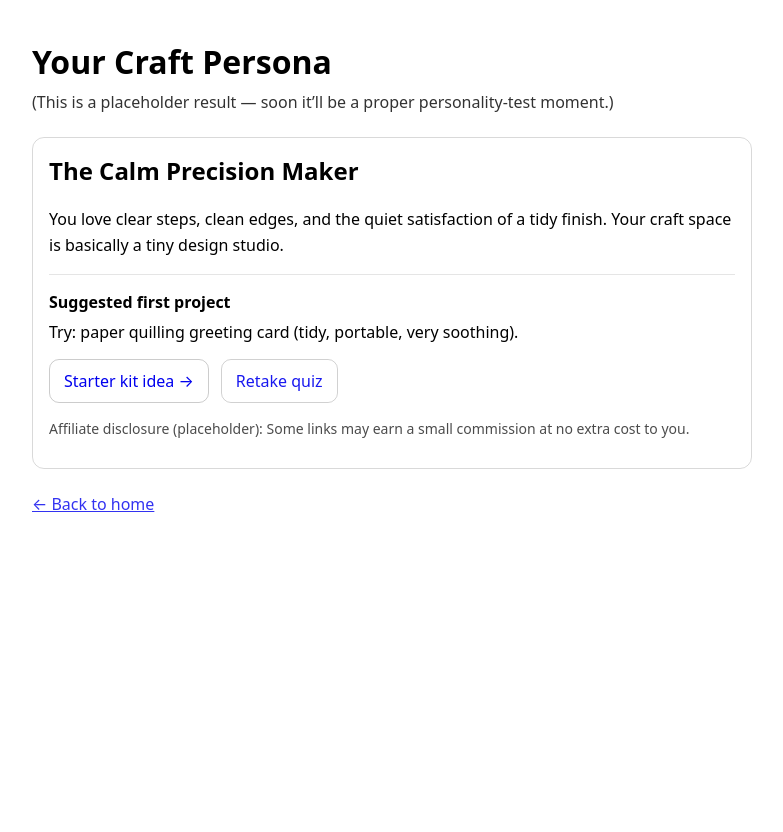
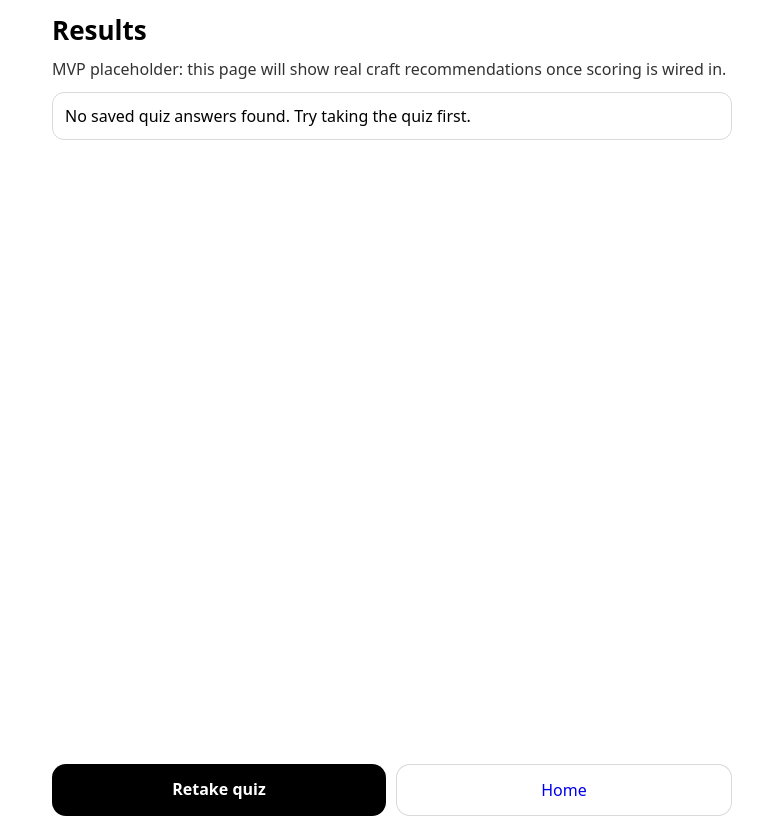
Before and after one commit to BParsons-Scope/CraftFinder, a Next.js app: page /result in a window 1280 px wide. Shown: the whole page, without its empty margins (248-1031 px from the left). Before the commit the page ends 800 px from the top, so only its background shows below. Built offline with nearby package versions, Linux system fonts and the light colour scheme.

Commit message:
Update page.tsx

```diff
--- a/app/result/page.tsx
+++ b/app/result/page.tsx
@@ -1,104 +1,113 @@
 // app/result/page.tsx
+"use client";
+
 import Link from "next/link";
+import { useEffect, useState } from "react";
 
-type SearchParams = {
-  answer?: string;
+type StoredPayload = {
+  responses: Record<string, string[]>;
 };
 
-function getResult(answer: string | undefined) {
-  const isMessy = answer === "messy";
+export default function ResultPage() {
+  const [payload, setPayload] = useState<StoredPayload | null>(null);
+  const [error, setError] = useState<string | null>(null);
 
-  if (isMessy) {
-    return {
-      personaName: "The Joyful Chaos Crafter",
-      blurb:
-        "You’re happiest when you can dive in, experiment, and let the materials do their thing. Perfection is optional; curiosity is mandatory.",
-      project: "Try: air-dry clay trinket dish (fast, satisfying, mildly chaotic).",
-      affiliateLabel: "Starter kit idea",
-      affiliateUrl: "#", // replace later with an affiliate link
-    };
+  useEffect(() => {
+    try {
+      const raw = sessionStorage.getItem("craftfinder_responses_v1");
+      if (!raw) {
+        setPayload(null);
+        return;
       }
+      const parsed = JSON.parse(raw) as { responses?: Record<string, string[]> };
+      setPayload({ responses: parsed.responses ?? {} });
+    } catch (e) {
+      setError("Couldn’t read your quiz answers (storage was malformed).");
+    }
+  }, []);
 
-  return {
-    personaName: "The Calm Precision Maker",
-    blurb:
-      "You love clear steps, clean edges, and the quiet satisfaction of a tidy finish. Your craft space is basically a tiny design studio.",
-    project: "Try: paper quilling greeting card (tidy, portable, very soothing).",
-    affiliateLabel: "Starter kit idea",
-    affiliateUrl: "#", // replace later with an affiliate link
-  };
-}
-
-export default function ResultPage({ searchParams }: { searchParams: SearchParams }) {
-  const { personaName, blurb, project, affiliateLabel, affiliateUrl } = getResult(
-    searchParams.answer
-  );
+  const answeredCount = payload
+    ? Object.values(payload.responses).filter((arr) => Array.isArray(arr) && arr.length > 0).length
+    : 0;
 
   return (
-    <main style={{ maxWidth: 720, margin: "40px auto", padding: "0 16px" }}>
-      <h1 style={{ fontSize: 32, marginBottom: 8 }}>Your Craft Persona</h1>
-      <p style={{ marginTop: 0, opacity: 0.8 }}>
-        (This is a placeholder result — soon it’ll be a proper personality-test moment.)
+    <main
+      style={{
+        minHeight: "100dvh",
+        padding: 16,
+        maxWidth: 680,
+        margin: "0 auto",
+        display: "flex",
+        flexDirection: "column",
+        gap: 12,
+      }}
+    >
+      <h1 style={{ margin: 0, fontSize: 26, lineHeight: 1.15 }}>Results</h1>
+
+      <p style={{ margin: 0, opacity: 0.8 }}>
+        MVP placeholder: this page will show real craft recommendations once scoring is wired in.
       </p>
 
-      <section
-        style={{
-          marginTop: 24,
-          padding: 16,
-          border: "1px solid rgba(0,0,0,0.15)",
-          borderRadius: 12,
-        }}
-      >
-        <h2 style={{ fontSize: 24, marginTop: 0 }}>{personaName}</h2>
-        <p style={{ lineHeight: 1.6 }}>{blurb}</p>
+      {error && (
+        <div style={{ padding: 12, border: "1px solid rgba(0,0,0,0.15)", borderRadius: 12 }}>
+          {error}
+        </div>
+      )}
 
-        <div style={{ marginTop: 16, paddingTop: 16, borderTop: "1px solid rgba(0,0,0,0.1)" }}>
-          <p style={{ margin: 0, fontWeight: 600 }}>Suggested first project</p>
-          <p style={{ marginTop: 8 }}>{project}</p>
+      {!payload ? (
+        <div style={{ padding: 12, border: "1px solid rgba(0,0,0,0.15)", borderRadius: 12 }}>
+          No saved quiz answers found. Try taking the quiz first.
+        </div>
+      ) : (
+        <>
+          <div style={{ padding: 12, border: "1px solid rgba(0,0,0,0.15)", borderRadius: 12 }}>
+            <strong>Answered questions:</strong> {answeredCount}
+            <div style={{ fontSize: 12, opacity: 0.75, marginTop: 6 }}>
+              (Skipped questions are totally fine.)
+            </div>
           </div>
 
-        <div style={{ marginTop: 16, display: "flex", gap: 12, flexWrap: "wrap" }}>
-          <a
-            href={affiliateUrl}
-            target="_blank"
-            rel="noreferrer"
-            style={{
-              padding: "10px 14px",
-              borderRadius: 10,
-              border: "1px solid rgba(0,0,0,0.2)",
-              textDecoration: "none",
-              display: "inline-block",
-            }}
-          >
-            {affiliateLabel} →
-          </a>
+          <details style={{ padding: 12, border: "1px solid rgba(0,0,0,0.15)", borderRadius: 12 }}>
+            <summary style={{ cursor: "pointer" }}>Show raw responses (debug)</summary>
+            <pre style={{ whiteSpace: "pre-wrap", marginTop: 10 }}>
+              {JSON.stringify(payload, null, 2)}
+            </pre>
+          </details>
+        </>
+      )}
 
+      <div style={{ marginTop: "auto", display: "flex", gap: 10 }}>
         <Link
           href="/quiz"
           style={{
-              padding: "10px 14px",
-              borderRadius: 10,
-              border: "1px solid rgba(0,0,0,0.2)",
+            flex: 1,
+            padding: 14,
+            borderRadius: 14,
+            background: "black",
+            color: "white",
             textDecoration: "none",
-              display: "inline-block",
-              opacity: 0.9,
+            textAlign: "center",
+            fontWeight: 600,
           }}
         >
           Retake quiz
         </Link>
+
+        <Link
+          href="/"
+          style={{
+            flex: 1,
+            padding: 14,
+            borderRadius: 14,
+            background: "white",
+            border: "1px solid rgba(0,0,0,0.15)",
+            textDecoration: "none",
+            textAlign: "center",
+          }}
+        >
+          Home
+        </Link>
       </div>
-
-        <p style={{ marginTop: 16, fontSize: 14, opacity: 0.7 }}>
-          Affiliate disclosure (placeholder): Some links may earn a small commission at no
-          extra cost to you.
-        </p>
-      </section>
-
-      <p style={{ marginTop: 24 }}>
-        <Link href="/" style={{ opacity: 0.8 }}>
-          ← Back to home
-        </Link>
-      </p>
     </main>
   );
 }
```
Lines whose indentation alone changed are shown as unchanged.
